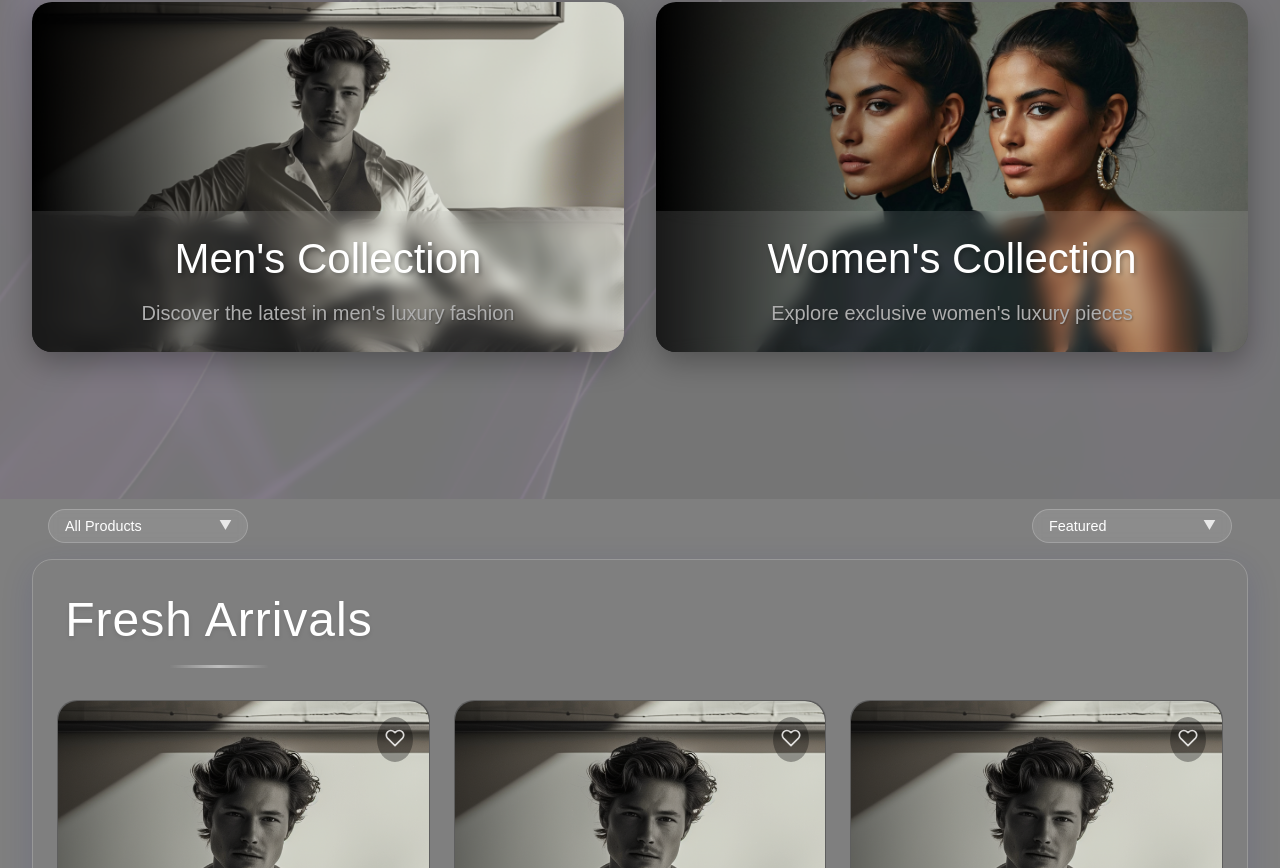
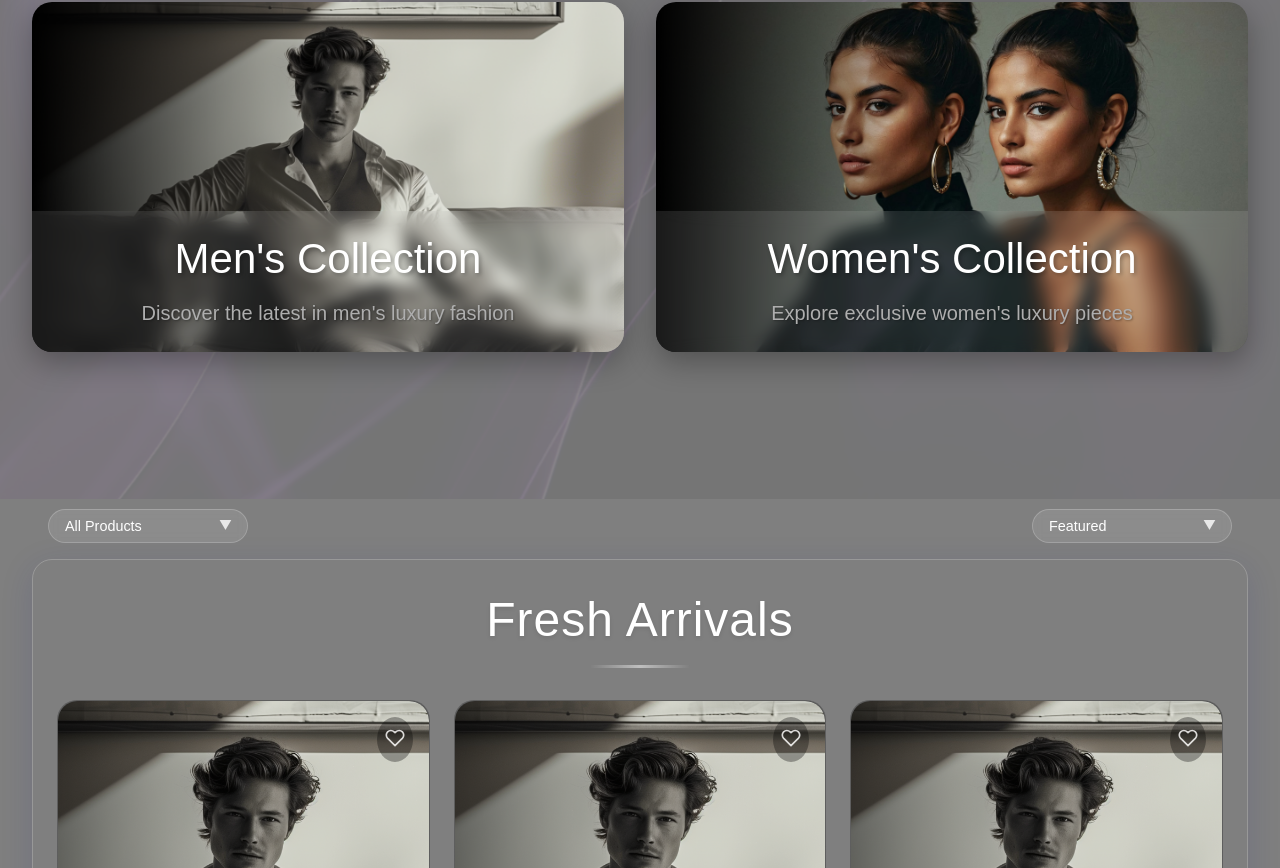
Before and after one commit to luxuryintaste-LIT/lit-ecommerce-backend, a React (Vite) app: page / in a window 1280 px wide. Shown: the part 301-1169 px from the top of the page. Built offline with nearby package versions, Linux system fonts and the light colour scheme.

Commit message:
changes made

```diff
--- a/src/styles/ProductList.css
+++ b/src/styles/ProductList.css
@@ -29,7 +29,6 @@
 .section-title {
   text-align: center;
   margin-bottom: 1.5rem;
-  width: 324px;
   position: relative;
   font-size: 48px;
   font-weight: 500;
```
